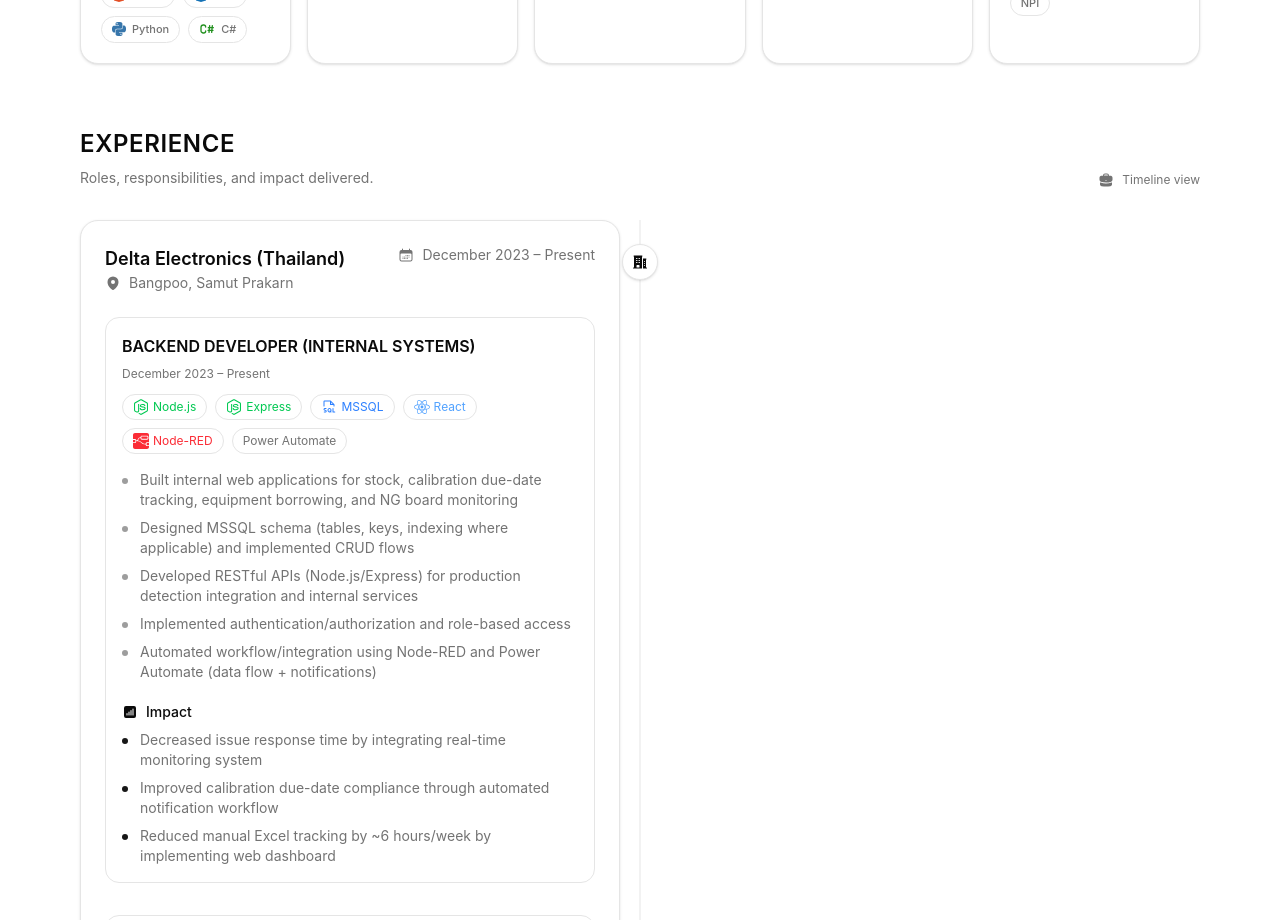
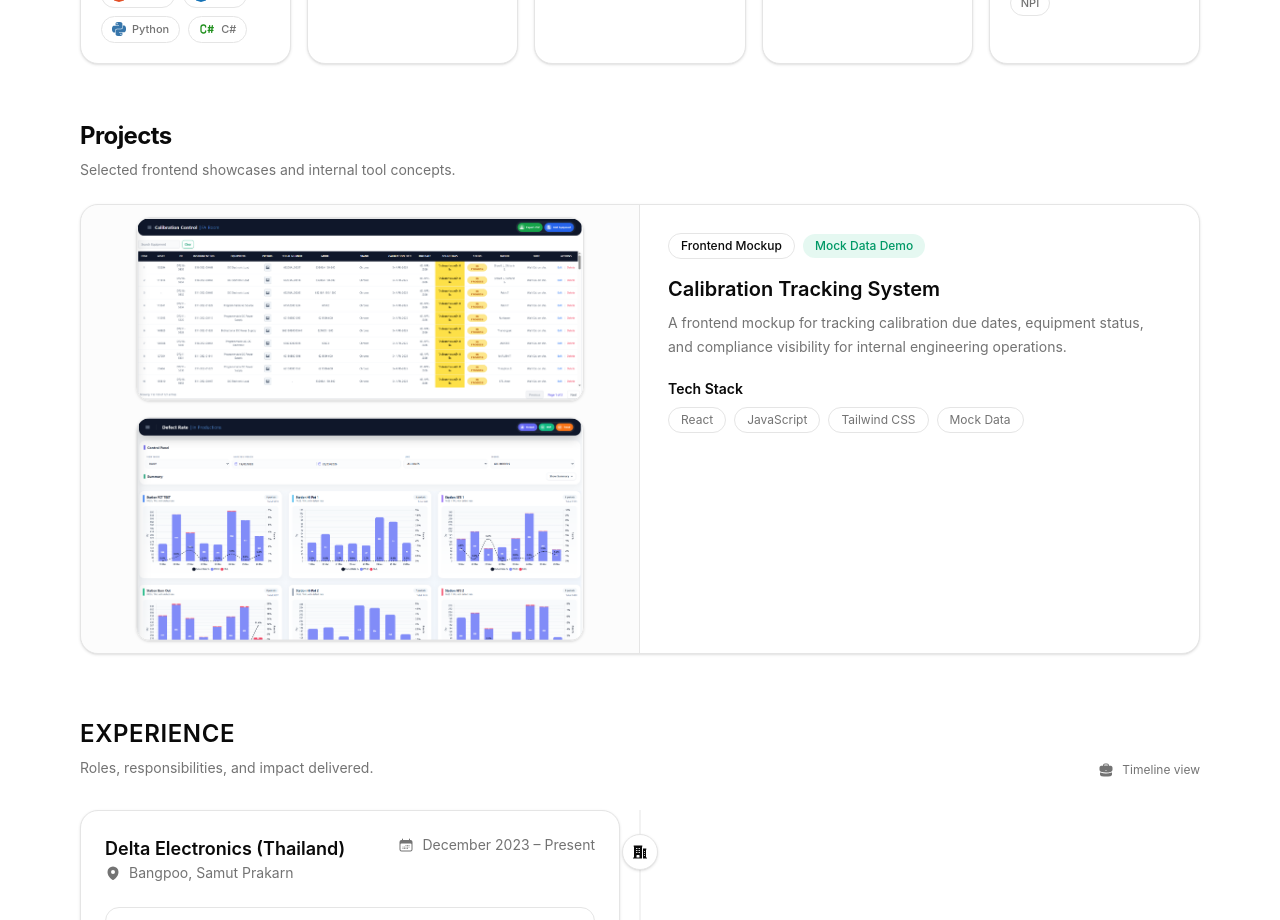
Before and after one commit to Sirakoon/my-portfolio, a React (Vite) app: page / in a window 1280 px wide. Shown: the part 940-1860 px from the top of the page. Built offline with nearby package versions, Linux system fonts and the light colour scheme.

Commit message:
update card

```diff
--- a/src/components/sections/ProjectsSection.jsx
+++ b/src/components/sections/ProjectsSection.jsx
@@ -1,4 +1,6 @@
 import { projects } from "../../data/projects";
+import calibrationImg from "../../assets/images/Calibration.png";
+import trendDefectImg from "../../assets/images/Trend Defect.png";
 
 export default function ProjectsSection() {
   return (
@@ -18,8 +20,17 @@
           >
             <div className="grid grid-cols-1 lg:grid-cols-2">
               <div className="border-b border-border bg-muted/30 lg:border-b-0 lg:border-r">
-                <div className="flex min-h-[260px] items-center justify-center text-sm text-muted-foreground">
-                  Project preview will be added later
+                <div className="flex flex-wrap items-center justify-center gap-4 my-3">
+                  <img
+                    src={calibrationImg}
+                    alt="Calibration"
+                    className="w-full max-w-md rounded-xl border border-border object-cover shadow-sm"
+                  />
+                  <img
+                    src={trendDefectImg}
+                    alt="Trend Defect"
+                    className="w-full max-w-md rounded-xl border border-border object-cover shadow-sm"
+                  />
                 </div>
               </div>
 
--- a/src/pages/Home.jsx
+++ b/src/pages/Home.jsx
@@ -3,7 +3,7 @@
 import HeroSection from "../components/sections/HeroSection";
 import SkillsSection from "../components/sections/SkillsSection";
 import ExperienceSection from "../components/sections/ExperienceSection";
-// import ProjectsSection from "../components/sections/ProjectsSection";
+import ProjectsSection from "../components/sections/ProjectsSection";
 
 export default function Home() {
   return (
@@ -13,7 +13,7 @@
       <main className="mx-auto max-w-6xl px-4 py-10">
         <HeroSection />
         <SkillsSection />
-        {/* <ProjectsSection /> */}
+        <ProjectsSection />
         <ExperienceSection />
       </main>
 
```
